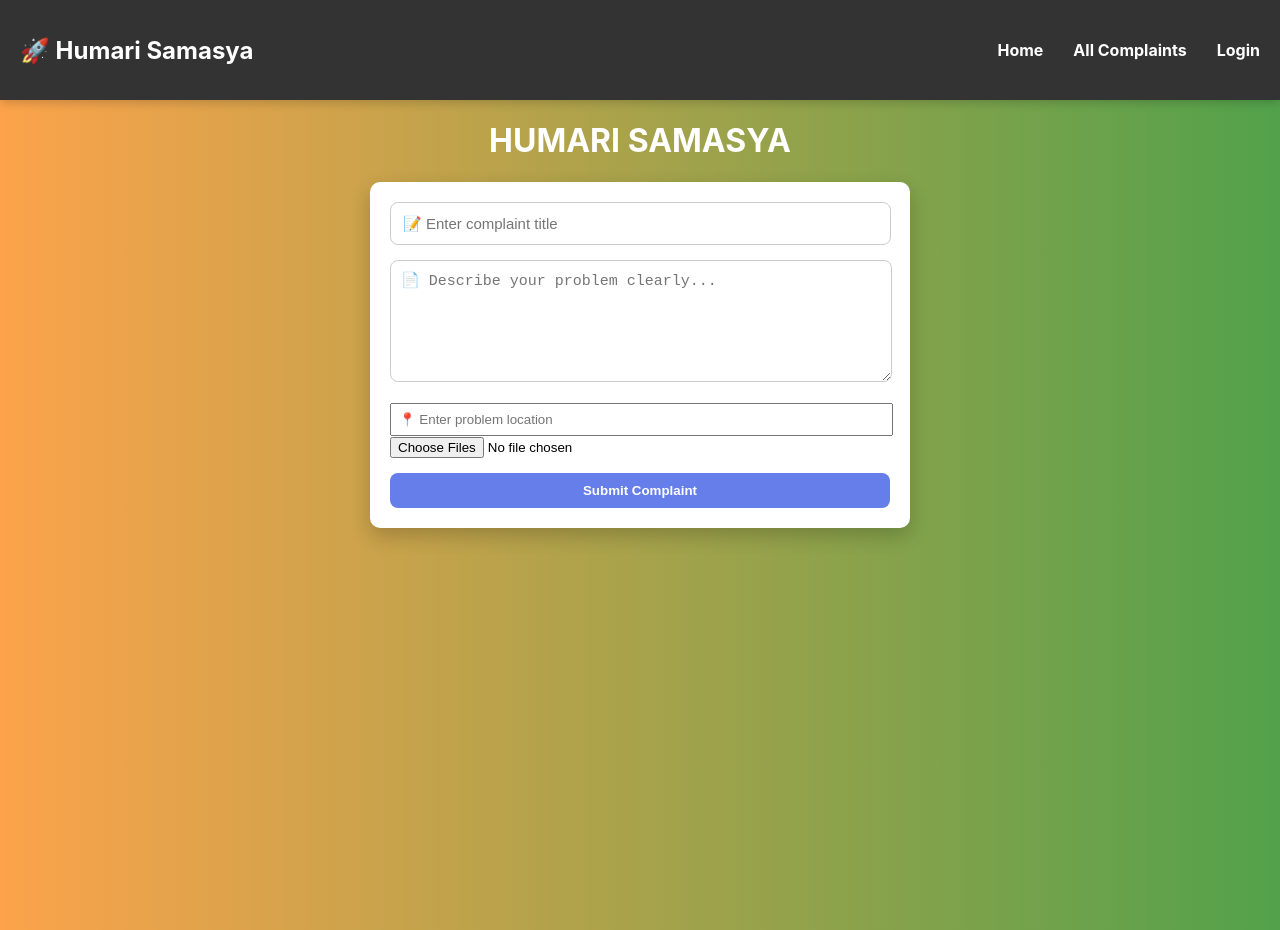
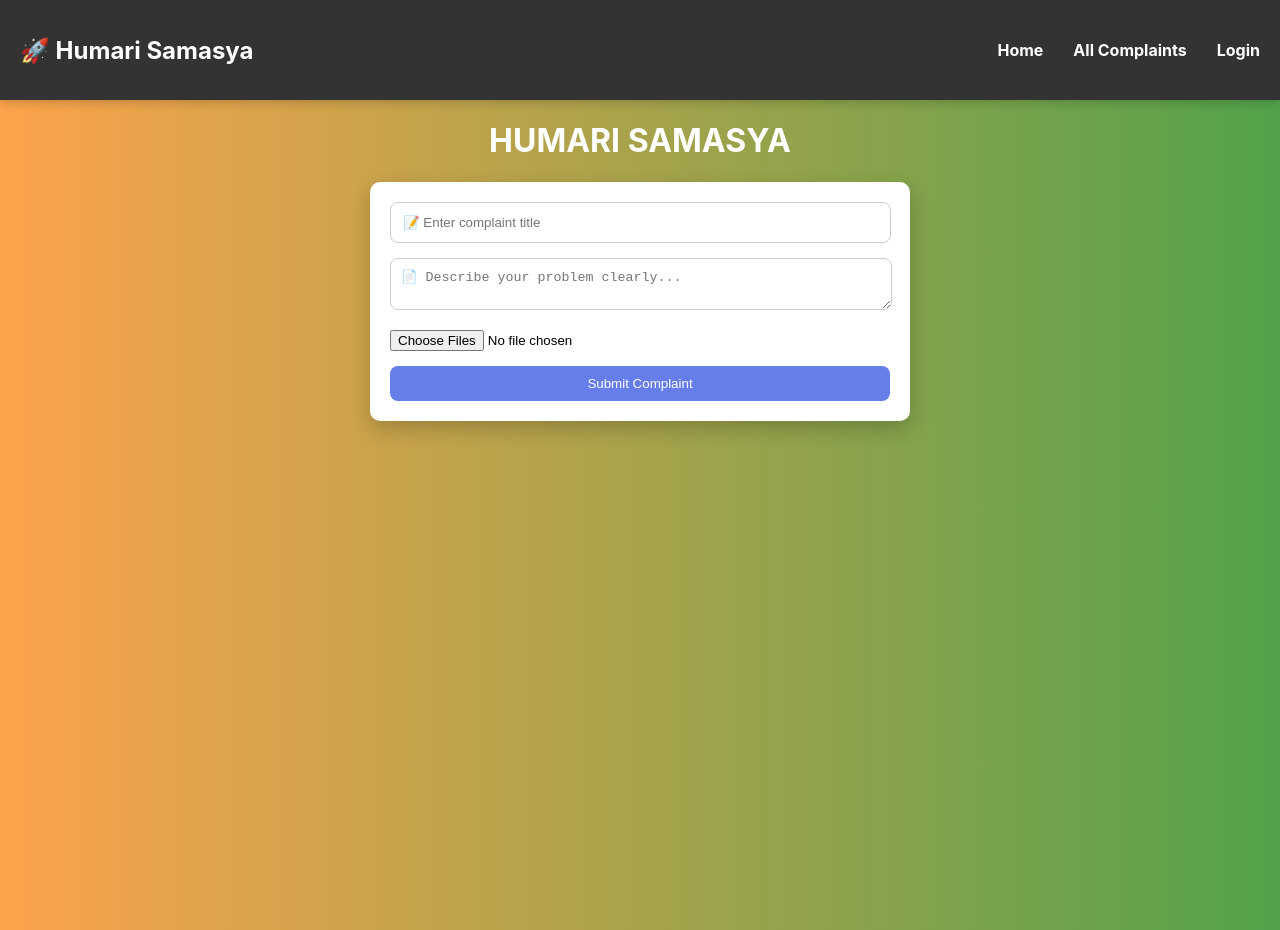
Before and after one commit to surajsinghnarwariya/complaint-system, a React (Create React App) app in the folder client/: page / in a window 1280 px wide. Built offline with nearby package versions, Linux system fonts and the light colour scheme; no server answers.

Commit message:
fix mainpage

```diff
--- a/client/src/MainPage.js
+++ b/client/src/MainPage.js
@@ -6,12 +6,10 @@ function MainPage() {
   const [description, setDescription] = useState("");
   const [location, setLocation] = useState("");
   const [images, setImages] = useState([]);
-  const [complaints, setComplaints] = useState([]);
 
   const fetchComplaints = async () => {
     try {
-      const res = await axios.get("http://127.0.0.1:5000/complaints");
-      setComplaints(res.data);
+      await axios.get("http://127.0.0.1:5000/complaints");
     } catch (err) {
       console.log("FETCH ERROR", err);
     }
@@ -55,15 +53,11 @@ function MainPage() {
 
   const handleSubmit = async () => {
     try {
-      const formData = new FormData();
-      formData.append("title", title);
-      formData.append("description", description);
-      formData.append("location", currentLocation);
-
-      if (!title || !description || !location) {
-        alert("Please fill all fields including location 📍");
+      if (!title || !description) {
+        alert("Please fill title & description ❌");
         return;
       }
+
       let currentLocation = "";
 
       try {
@@ -73,6 +67,11 @@ function MainPage() {
         return;
       }
 
+      const formData = new FormData();
+      formData.append("title", title);
+      formData.append("description", description);
+      formData.append("location", currentLocation);
+
       for (let i = 0; i < images.length; i++) {
         formData.append("images", images[i]);
       }
@@ -80,22 +79,16 @@ function MainPage() {
       await axios.post("http://127.0.0.1:5000/complaint", formData);
 
       alert("Complaint Submitted ✅");
+
+      setTitle("");
+      setDescription("");
+      setLocation("");
+      setImages([]);
+
       fetchComplaints();
     } catch (err) {
       alert("Error ❌");
     }
-  };
-
-  const handleDelete = async (id) => {
-    await axios.delete(`http://localhost:5000/complaint/${id}`);
-    fetchComplaints();
-  };
-
-  const handleStatus = async (id) => {
-    await axios.put(`http://localhost:5000/complaint/${id}`, {
-      status: "Resolved"
-    });
-    fetchComplaints();
   };
 
   return (
@@ -108,7 +101,6 @@ function MainPage() {
         HUMARI SAMASYA
       </h1>
 
-      {/* Form */}
       <div style={{
         background: "white",
         padding: "20px",
@@ -120,51 +112,39 @@ function MainPage() {
       }}>
         <input
           placeholder="📝 Enter complaint title"
+          value={title}
           onChange={(e) => setTitle(e.target.value)}
           style={{
             width: "95%",
             padding: "12px",
             marginBottom: "15px",
             borderRadius: "8px",
-            border: "1px solid #ccc",
-            fontSize: "15px"
+            border: "1px solid #ccc"
           }}
-
         />
 
         <textarea
+          placeholder="📄 Describe your problem clearly..."
+          value={description}
+          onChange={(e) => setDescription(e.target.value)}
           style={{
             width: "96%",
             padding: "10px",
             marginBottom: "15px",
             borderRadius: "8px",
-            border: "1px solid #ccc",
-            minHeight: "100px",
-            fontSize: "15px"
-          }}
-          placeholder="📄 Describe your problem clearly..."
-          onChange={(e) => setDescription(e.target.value)}
-        />
-        <input
-          type="text"
-          placeholder="📍 Enter problem location"
-          value={location}
-          onChange={(e) => setLocation(e.target.value)}
-          style={{
-            width: "97%",
-            padding: "7px",
-            marginTop: "2px"
+            border: "1px solid #ccc"
           }}
         />
 
         <input
           type="file"
           multiple
+          onChange={(e) => setImages(e.target.files)}
           style={{ marginBottom: "15px" }}
-          onChange={(e) => setImages(e.target.files)}
         />
 
         <button
+          onClick={handleSubmit}
           style={{
             width: "100%",
             padding: "10px",
@@ -172,15 +152,12 @@ function MainPage() {
             color: "white",
             border: "none",
             borderRadius: "8px",
-            cursor: "pointer",
-            fontWeight: "bold"
+            cursor: "pointer"
           }}
-          onClick={handleSubmit}
         >
           Submit Complaint
         </button>
       </div>
-
     </div>
   );
 }
```
